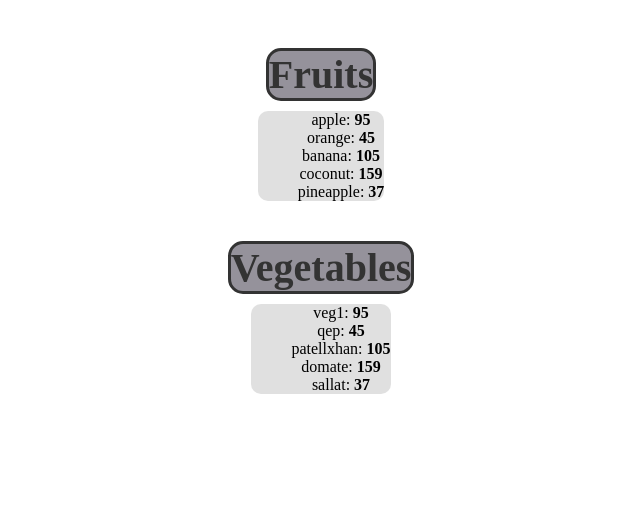
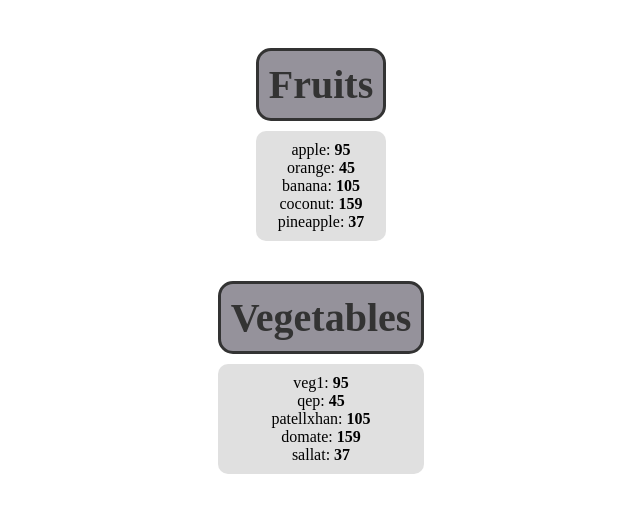
Before and after one commit to fabjoncela/React-vite, a React (Vite) app: page / in a window 1280 px wide. Shown: the top 512 px of the page, without its empty margins (319-959 px from the left). Built offline with nearby package versions, Linux system fonts and the light colour scheme.

Commit message:
made the styling use flexbox

```diff
--- a/src/App.jsx
+++ b/src/App.jsx
@@ -1,5 +1,5 @@
 
-import Card from "./Card.jsx";
+
 import List from "./List.jsx";
 
 function App() {
--- a/src/List.jsx
+++ b/src/List.jsx
@@ -8,10 +8,10 @@ function List(props) {
         {item.name}: <b>{item.calories}</b></li>);
 
     return (<><div className="main">
-        <div className="cl1"><h3 className="list-category">{category}</h3></div>
-        <div className="cl2"><ol className="list-items">{listItems}</ol></div>
-
-
+        <div className="wrapper">
+            <h3 className="list-category">{category}</h3>
+            <ol className="list-items">{listItems}</ol>
+        </div>
     </div>
     </>);
 }
--- a/src/index.css
+++ b/src/index.css
@@ -7,7 +7,7 @@
   border-radius: 15px;
   background-color: hsl(263, 4%, 59%);
   margin-bottom: 10px;
-
+  padding: 10px 10px;
 }
 .list-items {
   font: 2em;
@@ -17,9 +17,10 @@
   border-radius: 10px;
   margin: 0px;
   text-align: center;
+  padding-left: 0px;
+  padding: 10px 10px;
+}
 
-
-}
 .list-items li:hover {
   color: hsl(0, 0%, 45%);
   cursor: pointer;
@@ -27,7 +28,6 @@
 .main {
   display: flex;
   flex-direction: column;
-  align-items: center;      /* Center content horizontally */
-  justify-content: center;  /* Center content vertically */
-
+  align-items: center;
+  justify-content: center;
 }
```
